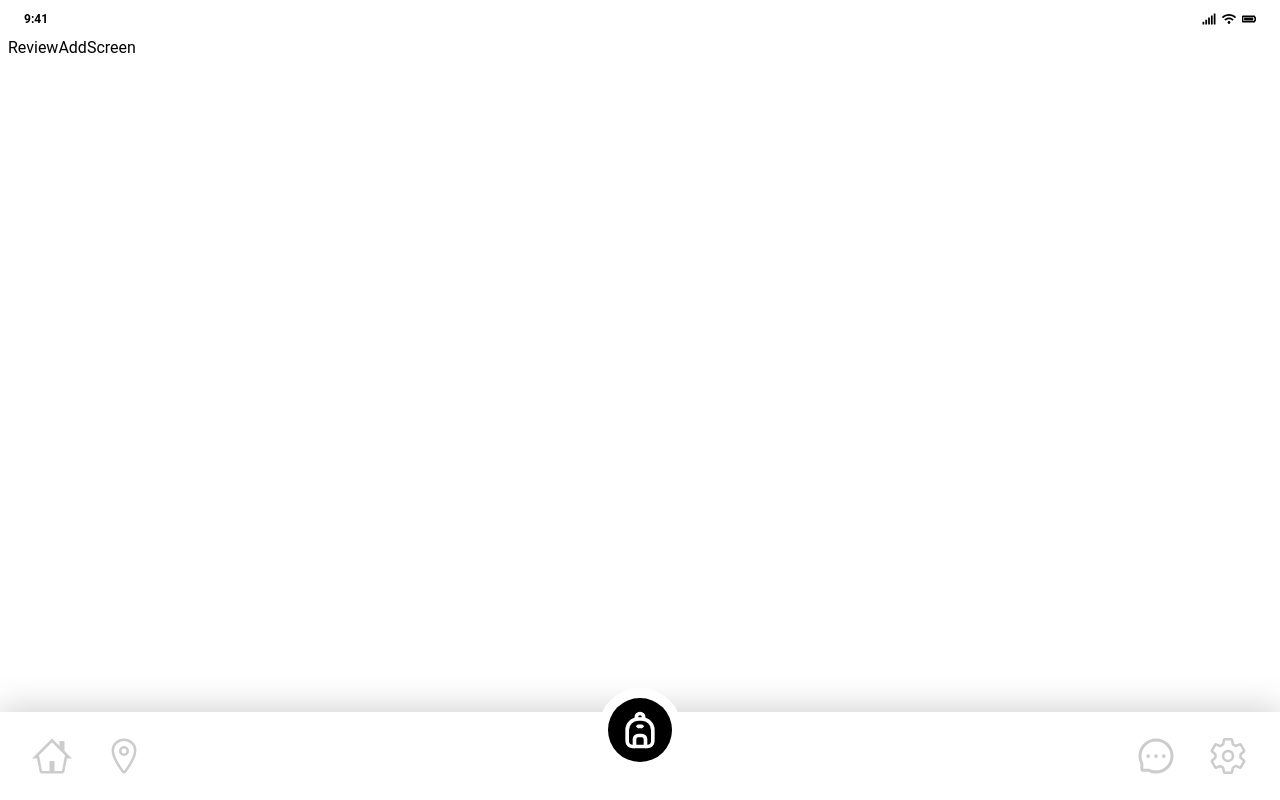
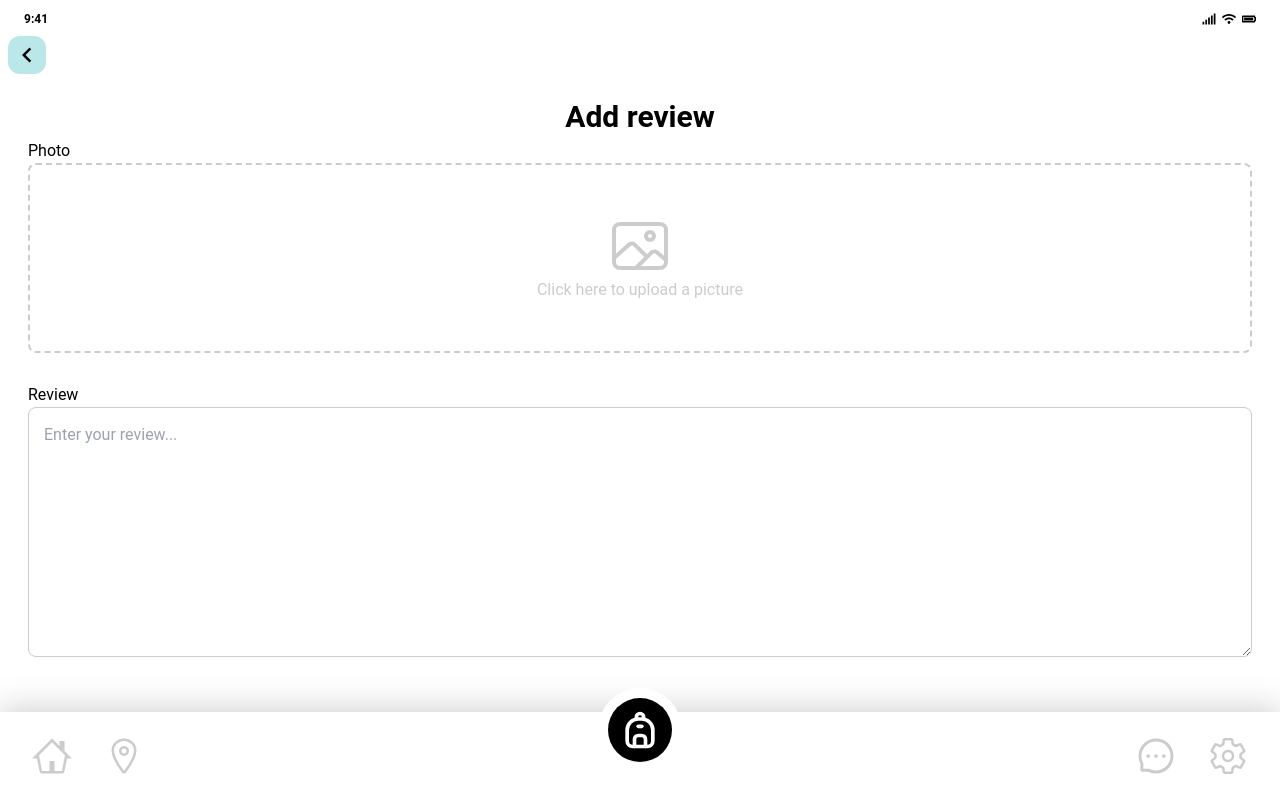
Before and after one commit to xJQx/sc2006-feeditforward, a React (Create React App) app in the folder FeedItForward/frontend/: page /review/add in a window 1280 px wide. Built offline with nearby package versions, Linux system fonts and the light colour scheme.

Commit message:
added form components and reviewaddscreen

```diff
--- a/FeedItForward/frontend/package.json
+++ b/FeedItForward/frontend/package.json
@@ -3,6 +3,7 @@
   "version": "0.1.0",
   "private": true,
   "dependencies": {
+    "@mui/base": "^5.0.0-beta.21",
     "@testing-library/jest-dom": "^5.17.0",
     "@testing-library/react": "^13.4.0",
     "@testing-library/user-event": "^13.5.0",
@@ -12,6 +13,7 @@
     "@types/react-dom": "^18.2.14",
     "react": "^18.2.0",
     "react-dom": "^18.2.0",
+    "react-dropzone": "^14.2.3",
     "react-icons": "^4.11.0",
     "react-router-dom": "^6.17.0",
     "react-scripts": "5.0.1",
--- /dev/null
+++ b/FeedItForward/frontend/src/components/Form/FormImagePicker.tsx
@@ -0,0 +1,28 @@
+import React, { useCallback } from 'react';
+import { useDropzone } from 'react-dropzone';
+import '../../styles/FormStyles.css';
+import { IoImageOutline} from "react-icons/io5";
+
+const FormImagePicker: React.FC = () => {
+    const onDrop = useCallback((acceptedFiles: File[]) => {
+      // upload and process the files here (need backend..?)
+    }, []);
+
+    const { getRootProps, getInputProps } = useDropzone({ onDrop });
+
+    // will put styling in separate css file -- or inline css can? a bit laze HAHHA
+    return (
+        <div style={{marginBottom: '30px'}}>
+        <p style={{ textAlign: 'left' }}>Photo</p>
+        <div className='dashed-outline-container' style={{ position: 'relative' }}>
+          <div {...getRootProps()} style={{ display: 'flex', flexDirection: 'column', alignItems: 'center', textAlign: 'center' }}>
+            <input {...getInputProps()} />
+            <IoImageOutline size={64} color="#ccc" />
+            <p style={{ color: "#ccc" }}>Click here to upload a picture</p>
+          </div>
+        </div>
+      </div>
+    );
+  };
+
+  export default FormImagePicker;
--- /dev/null
+++ b/FeedItForward/frontend/src/components/Form/FormTextArea.tsx
@@ -0,0 +1,30 @@
+import React from 'react';
+import { TextareaAutosize } from '@mui/base/TextareaAutosize'
+import '../../styles/FormStyles.css';
+
+interface FormTextAreaProps {
+  value: string;
+  onChange: (value: string) => void;
+}
+
+const FormTextArea: React.FC<FormTextAreaProps> = ({ value, onChange }) => {
+  const handleInputChange = (event: React.ChangeEvent<HTMLTextAreaElement>) => {
+    const newValue = event.target.value;
+    onChange(newValue);
+    console.log(newValue); // Log user's input to console
+  };
+
+  return (
+    <div>
+    <p> Review</p>
+    <TextareaAutosize
+      className='textarea-custom'
+      value={value}
+      onChange={handleInputChange}
+      placeholder="Enter your review..."
+    />
+    </div>
+  );
+};
+
+export default FormTextArea;
--- a/FeedItForward/frontend/src/screens/ConsumerUI/ReviewAddScreen.tsx
+++ b/FeedItForward/frontend/src/screens/ConsumerUI/ReviewAddScreen.tsx
@@ -1,5 +1,28 @@
-import React from "react";
+import React, { useState } from "react";
+import FormImagePicker from "../../components/Form/FormImagePicker";
+import FormTextArea from "../../components/Form/FormTextArea";
+import { ButtonBackNavigation } from "../../components";
 
 export const ReviewAddScreen = () => {
-  return <div>ReviewAddScreen</div>;
+  const [text, setText] = useState('');
+
+  const handleTextChange = (newText: string) => {
+    setText(newText);
+  };
+
+  return (
+
+    <div>
+      <ButtonBackNavigation/>
+      <div style={{padding: '20px'}}>
+      <h1 style={{fontSize :'30px', fontWeight:'bold', textAlign: 'center'}}>Add review</h1>
+      <FormImagePicker />
+      <FormTextArea
+      value={text}
+      onChange={handleTextChange}
+      />
+       </div>
+    </div>
+  );
+
 };
--- /dev/null
+++ b/FeedItForward/frontend/src/styles/FormStyles.css
@@ -0,0 +1,20 @@
+.dashed-outline-container {
+    border: 2px dashed #ccc;
+    border-radius: 8px;
+    padding: 20px;
+    width: 100%;
+    height: 190px;
+    display: flex;
+    justify-content: center;
+    align-items: center;
+  }
+
+
+.textarea-custom{
+    border: 1px solid #ccc;
+    border-radius: 8px;
+    padding: 15px;
+    width: 100%;
+    height: 250px!important;
+
+}
```
Also changed, not shown: 1 other file (tests, documents, lock files or other folders).
